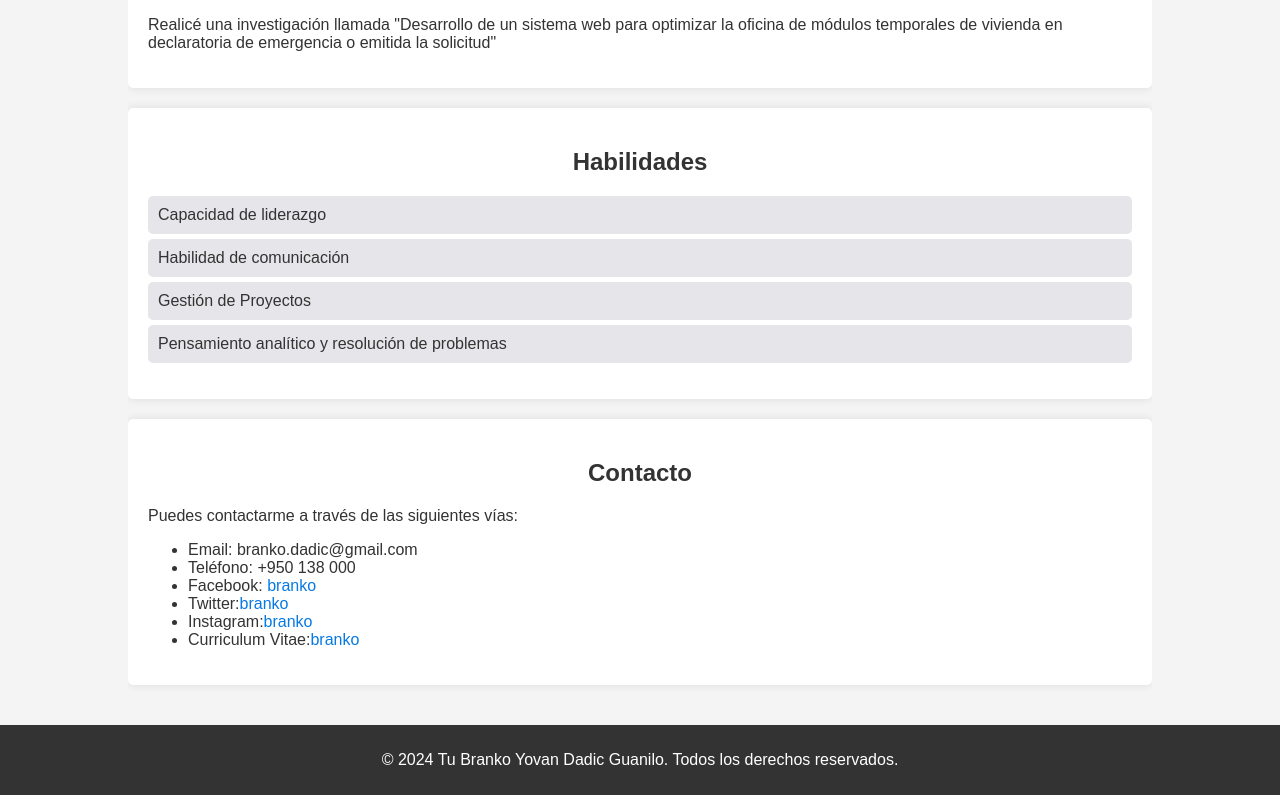
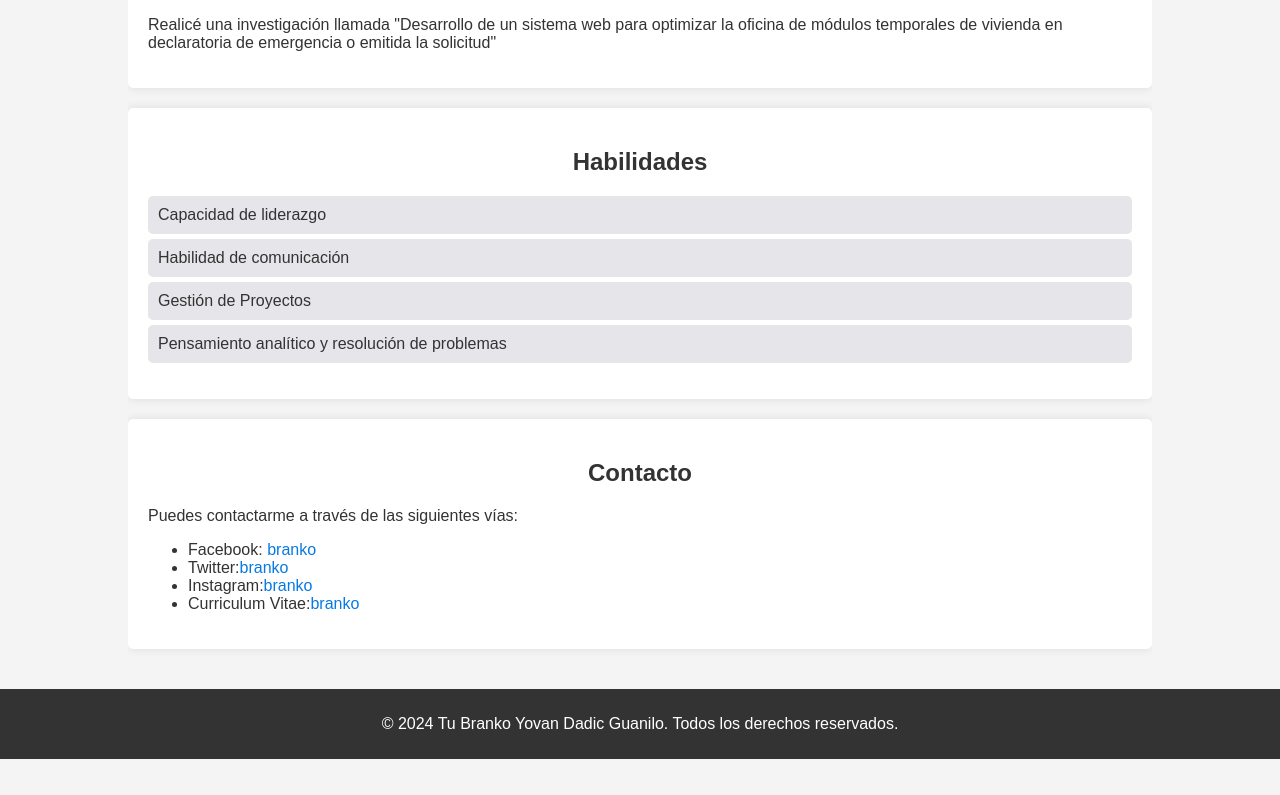
Before and after one commit to bdadic/portafolio, a plain HTML site: page index.html in a window 1280 px wide. Shown: the part 587-1382 px from the top of the page. After the commit the page ends 1346 px from the top, so only its background shows below. Drawn offline with Linux system fonts and the light colour scheme.

Commit message:
Update index.html

```diff
--- a/index.html
+++ b/index.html
@@ -42,8 +42,6 @@
             <h2>Contacto</h2>
             <p>Puedes contactarme a través de las siguientes vías:</p>
             <ul>
-                <li>Email: branko.dadic@gmail.com</li>
-                <li>Teléfono: +950 138 000</li>
                 <li>Facebook: <a href="https://www.facebook.com/branko.dadic/" target="_blank">branko</a></li>
                 <li>Twitter:<a href="https://x.com/BrankoDadic" target="_blank">branko</a></li>
                 <li>Instagram:<a href="https://www.instagram.com/brankodadic/" target="_blank">branko</a></li>
```
